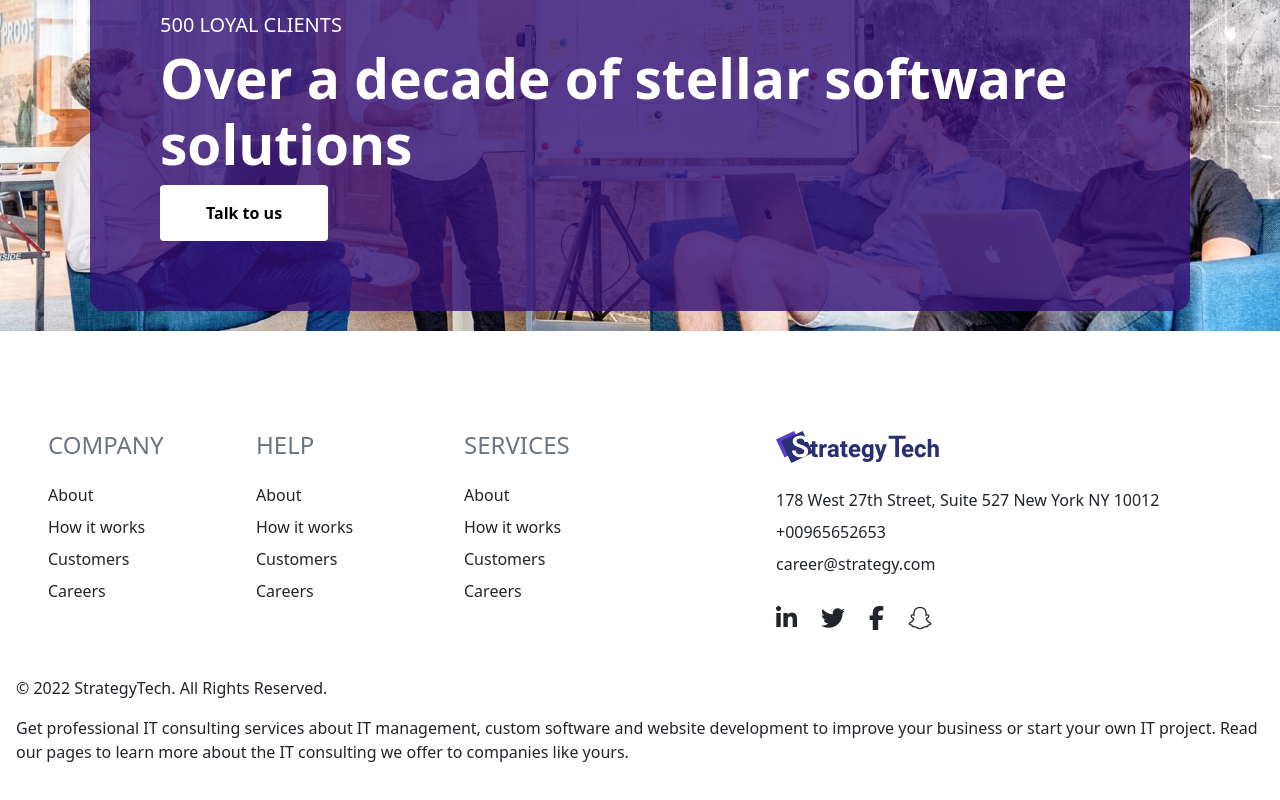
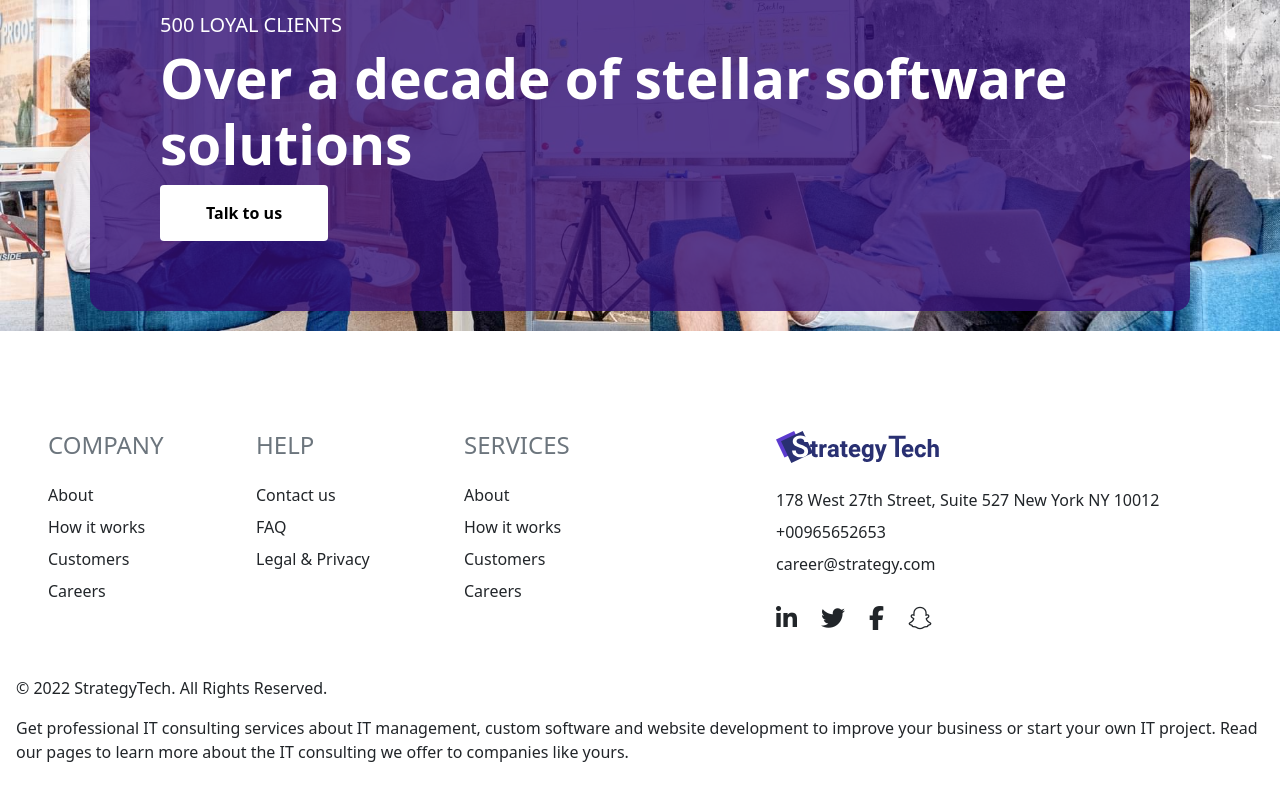
Before and after one commit to tanvir1017/StrategyTech, a React (Create React App) app: page / in a window 1280 px wide. Shown: the part 3572-4372 px from the top of the page. Built offline with nearby package versions, Linux system fonts and the light colour scheme.

Commit message:
some changes here

```diff
--- a/src/Components/Footer/Footer.js
+++ b/src/Components/Footer/Footer.js
@@ -20,10 +20,9 @@ const Footer = () => {
                 <ul>
                     <h4 className='mb-4 text-muted' >HELP</h4>
 
-                    <li className='mb-2 fs-6 '>About</li>
-                    <li className='mb-2 fs-6 '>How it works</li>
-                    <li className='mb-2 fs-6 '>Customers</li>
-                    <li className='mb-2 fs-6 '>Careers</li>
+                    <li className='mb-2 fs-6 '>Contact us</li>
+                    <li className='mb-2 fs-6 '>FAQ</li>
+                    <li className='mb-2 fs-6 '>Legal & Privacy</li>
                 </ul>
             </Col>
             <Col md={3} sm={12} lg={3}>
```
